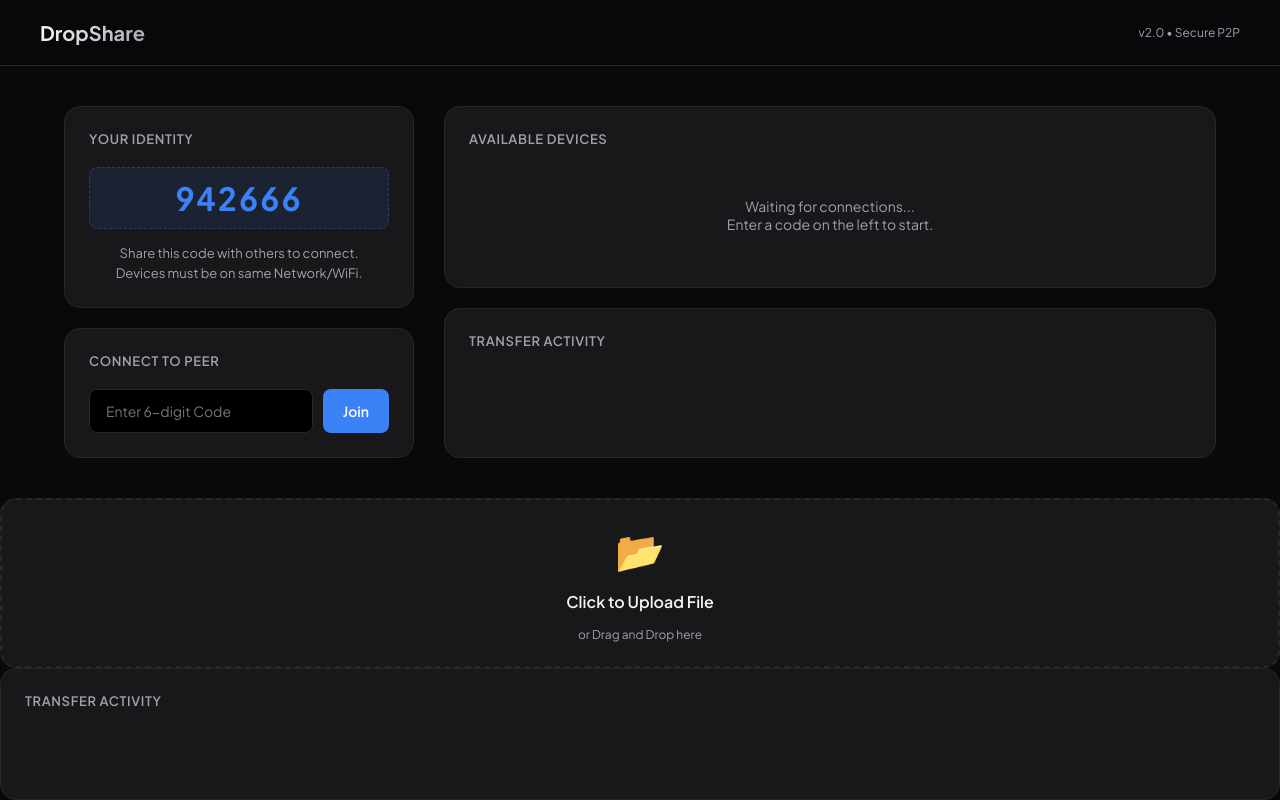
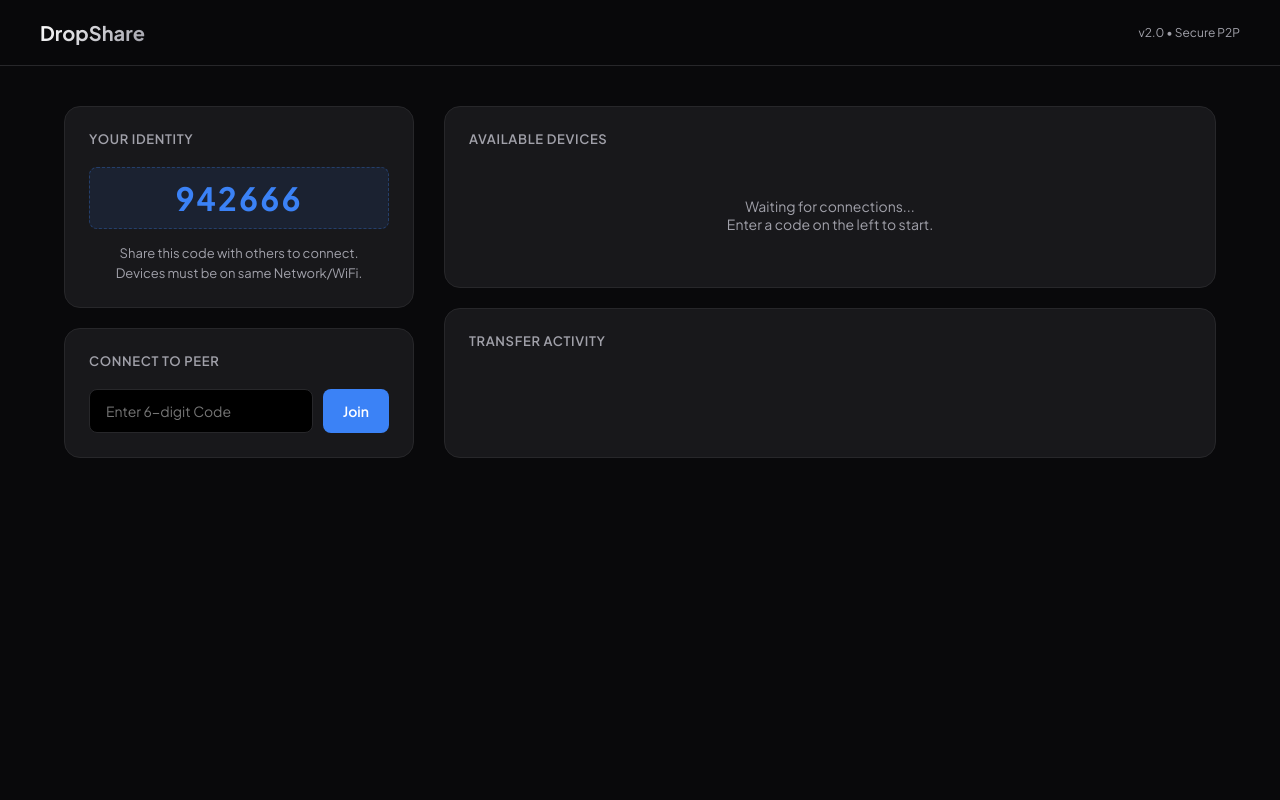
Before and after one commit to codefy123/share, a website: page public/index.html in a window 1280 px wide. Drawn offline with nearby package versions, Linux system fonts and the light colour scheme; no server answers; a script that the page names is missing.

Commit message:
index.html

```diff
--- a/public/index.html
+++ b/public/index.html
@@ -145,16 +145,7 @@
     </div>
 </div>
 
-<div class="card" id="upload-area" onclick="document.getElementById('fileInput').click()" style="cursor: pointer; border: 2px dashed var(--border); text-align: center; align-items: center; justify-content: center; min-height: 150px;">
-            <div style="font-size: 40px;">📂</div>
-            <div style="font-weight: 600;">Click to Upload File</div>
-            <div style="font-size: 12px; color: var(--text-dim);">or Drag and Drop here</div>
-        </div>
-
-        <div class="card" style="flex:1;">
-            <div class="section-title">Transfer Activity</div>
-            <div id="transfer-list" class="transfer-list"></div>
-        </div>
+<input type="file" id="fileInput" style="display:none">
 
 <script src="/socket.io/socket.io.js"></script>
 <script src="https://cdnjs.cloudflare.com/ajax/libs/simple-peer/9.11.1/simplepeer.min.js"></script>
```
